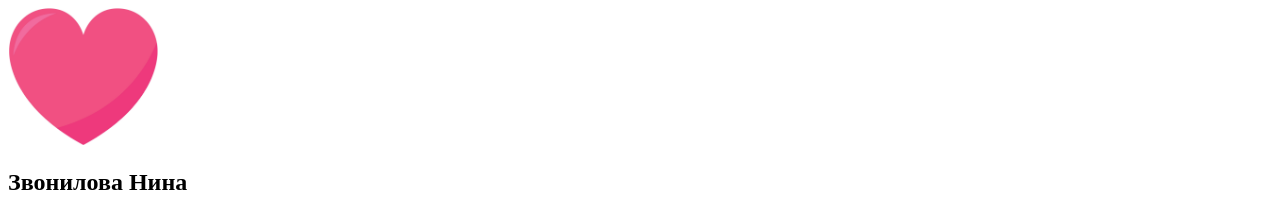
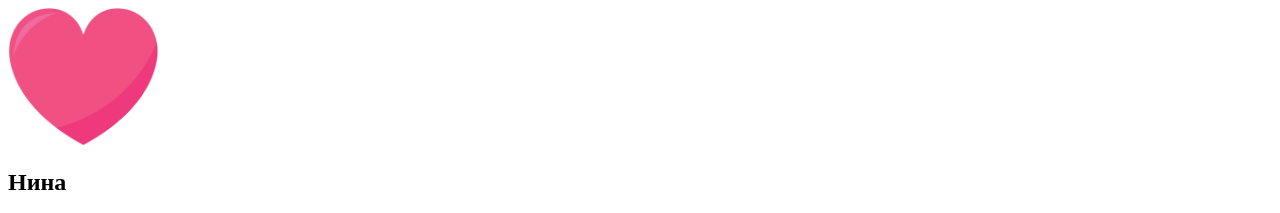
Before and after one commit to Galina-777/education, a plain HTML site: page index.html in a window 1280 px wide. Shown: the top 213 px of the page. Drawn offline with Linux system fonts and the light colour scheme.

Commit message:
Update index.html

```diff
--- a/index.html
+++ b/index.html
@@ -13,7 +13,7 @@
 <body>
     <img src="heart.jpg" width="150" alt="Упс! Здесь должно быть моё фото.">
     <section>
-        <h1>Звонилова Нина</h1>
+        <h1> Нина</h1>
         <p>Я преподаватель испанского языка и переводчик, с опытом работы <strong> более 15 лет</strong>. Также имею психологическое образование,что успешно применяю при обучении испанскому языку.<br>Занятия проходят дистанционно в удобное для Вас время. Уже на первых уроках Вы научитесь говорить по испански читать и писать. Мы с Вами будем разучивать стишкии, смотреть видео, петь песни. <br> <em> Учить язык вместе гораздо легче и веселее!</em></p>
         <p>Мои увлечения: обожаю петь и мечтаю создать собственную группу, увлекаюсь психологией, изучаю иностранные языки и люблю пешие прогулки.</p>
     </section>
```
